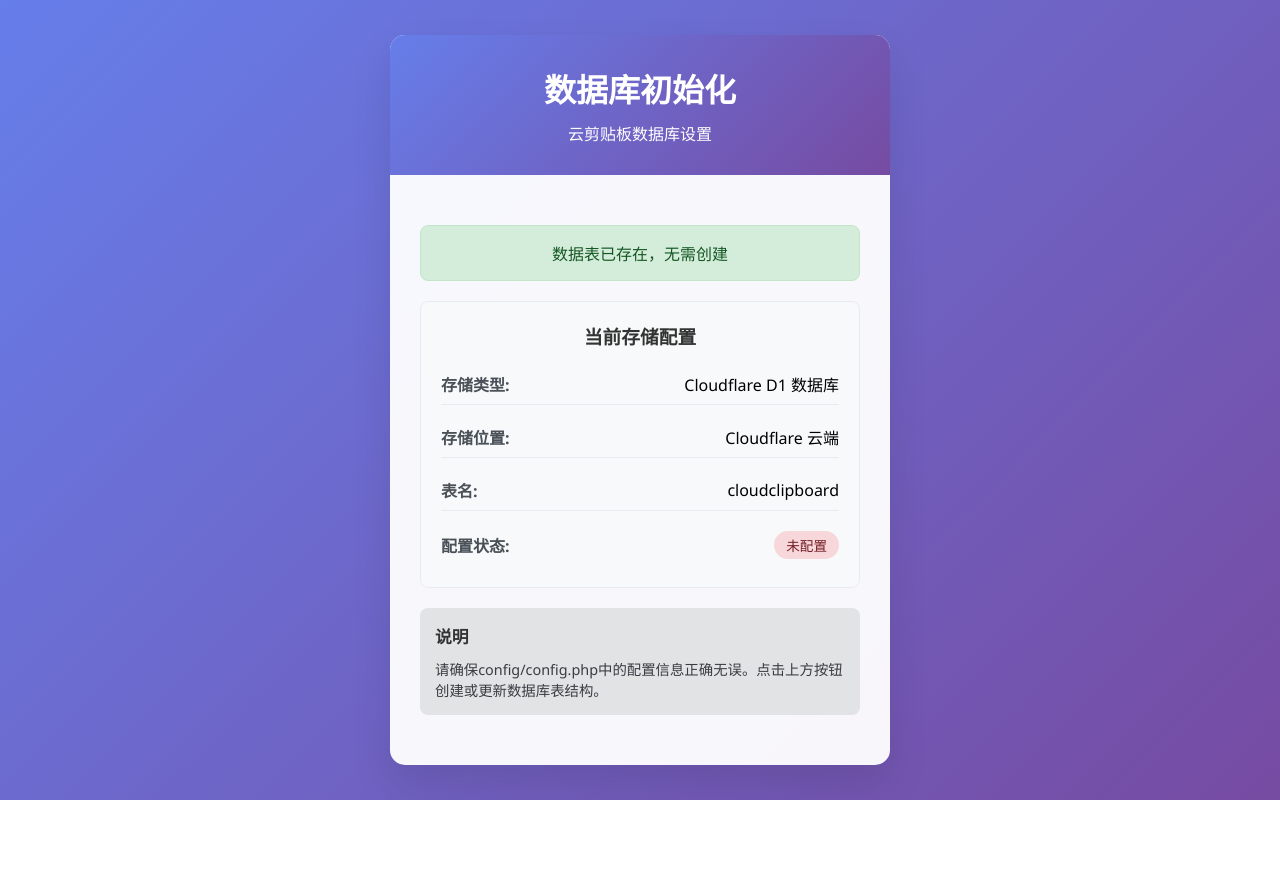
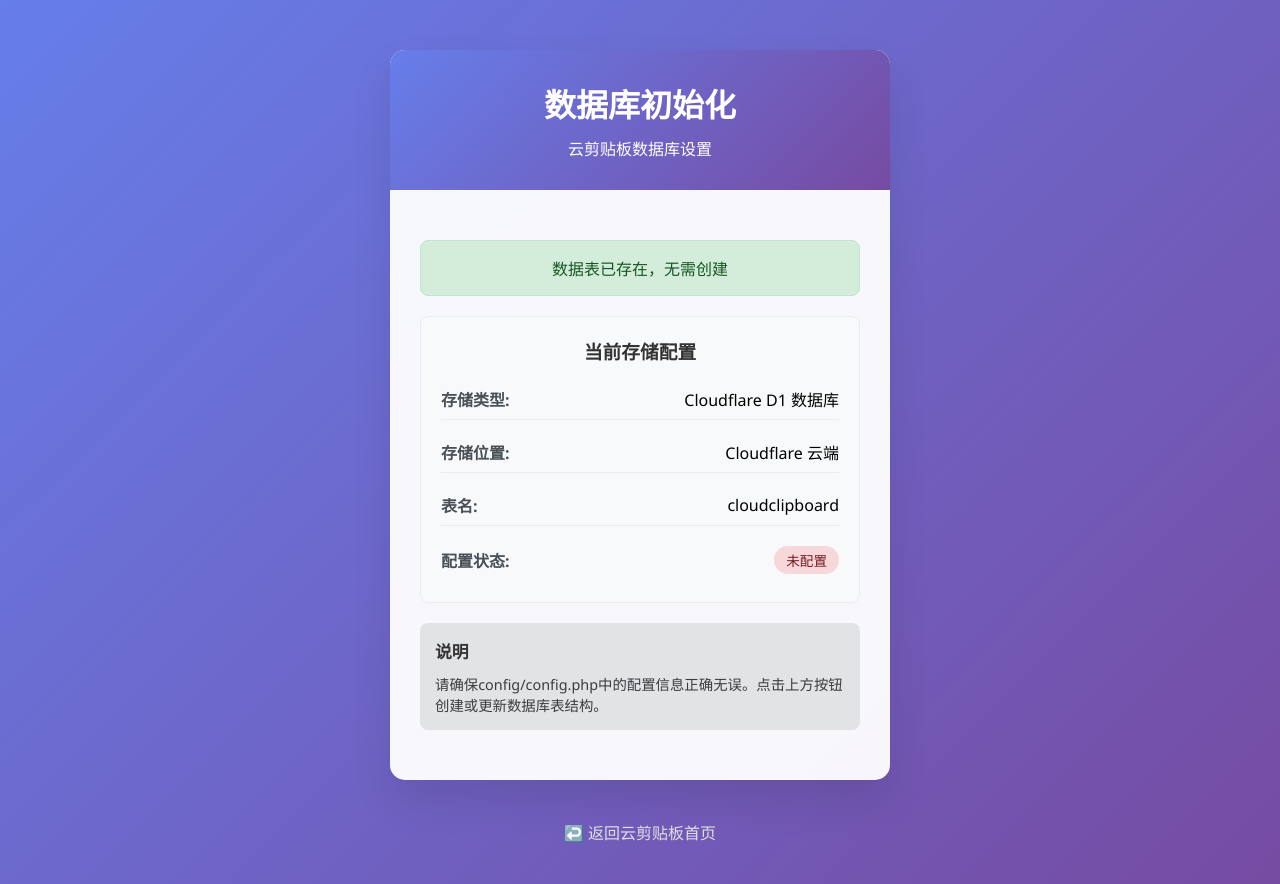
Before and after one commit to lukechern/CloudClipboard, a PHP site: page /init_db.php in a window 1280 px wide. Before the commit the page ends 800 px from the top, so only its background shows below. Run offline with PHP 8.4, Linux system fonts and the light colour scheme; data that the repository does not hold is empty.

Commit message:
feat(init_db): 优化初始化数据库页面布局和功能
- 调整页面布局，使内容从顶部开始显示
- 增加返回首页的链接
- 优化回到顶部和批量操作按钮的位置
- 更新相关 CSS 样式，提升页面美观度

```diff
--- a/html/css/init_db.css
+++ b/html/css/init_db.css
@@ -9,9 +9,11 @@ body {
     background: linear-gradient(135deg, #667eea 0%, #764ba2 100%);
     min-height: 100vh;
     display: flex;
+    flex-direction: column;
     align-items: center;
-    justify-content: center;
+    justify-content: flex-start;
     padding: 20px;
+    padding-top: 50px; /* 为顶部留出一些空间 */
 }
 
 .container {
@@ -158,3 +160,25 @@ body {
     background: #f8d7da;
     color: #721c24;
 }
+
+/* 返回首页链接样式 */
+.back-to-home {
+    text-align: center;
+    padding: 20px 0;
+    margin-top: 20px;
+    width: 100%;
+    clear: both;
+}
+
+.back-to-home a {
+    color: #e0e0e0; /* 灰白色 */
+    text-decoration: none;
+    font-weight: 500;
+    font-size: 1rem;
+    transition: color 0.2s;
+}
+
+.back-to-home a:hover {
+    color: #ffffff; /* 悬停时更亮的白色 */
+    text-decoration: underline;
+}
--- a/html/css/toolbar.css
+++ b/html/css/toolbar.css
@@ -24,7 +24,7 @@
 /* 回到顶部按钮样式 */
 .back-to-top {
     position: fixed;
-    bottom: 30px;
+    bottom: 100px;
     right: 30px;
     width: 50px;
     height: 50px;
@@ -60,7 +60,7 @@
 /* 批量操作按钮样式 */
 .batch-operation {
     position: fixed;
-    bottom: 100px;
+    bottom: 30px;
     right: 30px;
     width: 50px;
     height: 50px;
--- a/html/init_db.html
+++ b/html/init_db.html
@@ -38,6 +38,11 @@
         </div>
     </div>
 
+    <!-- 返回首页链接 -->
+    <div class="back-to-home">
+        <a href="./index.php">↩️ 返回云剪贴板首页</a>
+    </div>
+
     <script src="html/js/init_db.js"></script>
 </body>
 </html>
```
